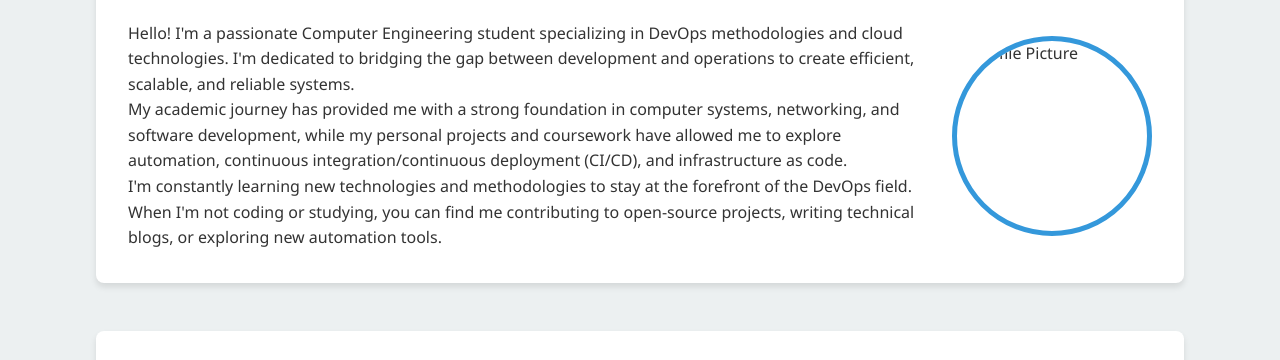
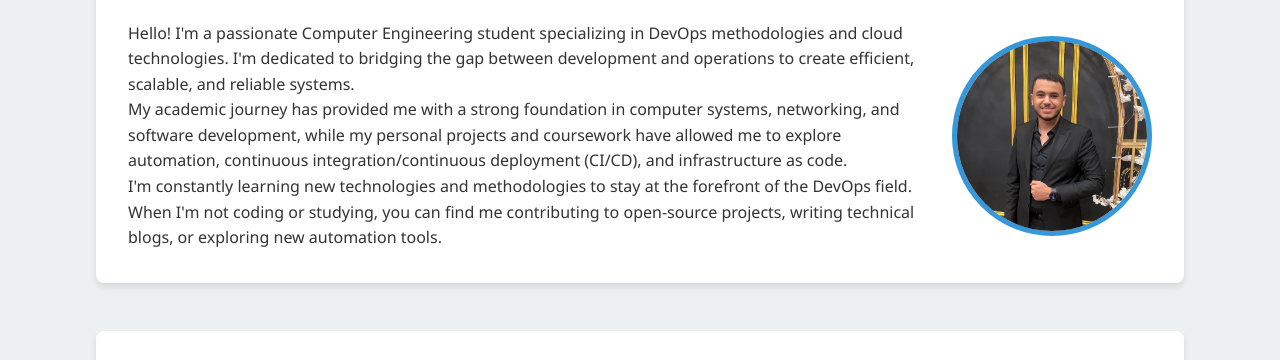
Before and after one commit to Ahmed-Mazen/mywebsite, a plain HTML site: page index.html in a window 1280 px wide. Shown: the part 425-785 px from the top of the page. Drawn offline with Linux system fonts and the light colour scheme.

Commit message:
fixed title and profile picture

```diff
--- a/index.html
+++ b/index.html
@@ -3,7 +3,7 @@
 <head>
     <meta charset="UTF-8">
     <meta name="viewport" content="width=device-width, initial-scale=1.0">
-    <title>Ahemd Bahaa | Computer Engineering Student</title>
+    <title>Ahmed Bahaa | Computer Engineering Student</title>
     <style>
         :root {
             --primary-color: #2c3e50;
@@ -286,7 +286,7 @@
                     <p>My academic journey has provided me with a strong foundation in computer systems, networking, and software development, while my personal projects and coursework have allowed me to explore automation, continuous integration/continuous deployment (CI/CD), and infrastructure as code.</p>
                     <p>I'm constantly learning new technologies and methodologies to stay at the forefront of the DevOps field. When I'm not coding or studying, you can find me contributing to open-source projects, writing technical blogs, or exploring new automation tools.</p>
                 </div>
-                <img src="../9a01d628/profile.jpg" alt="Profile Picture" class="profile-img">
+                <img src="images/profile.jpg" alt="Profile Picture" class="profile-img">
             </div>
         </section>
 
```
